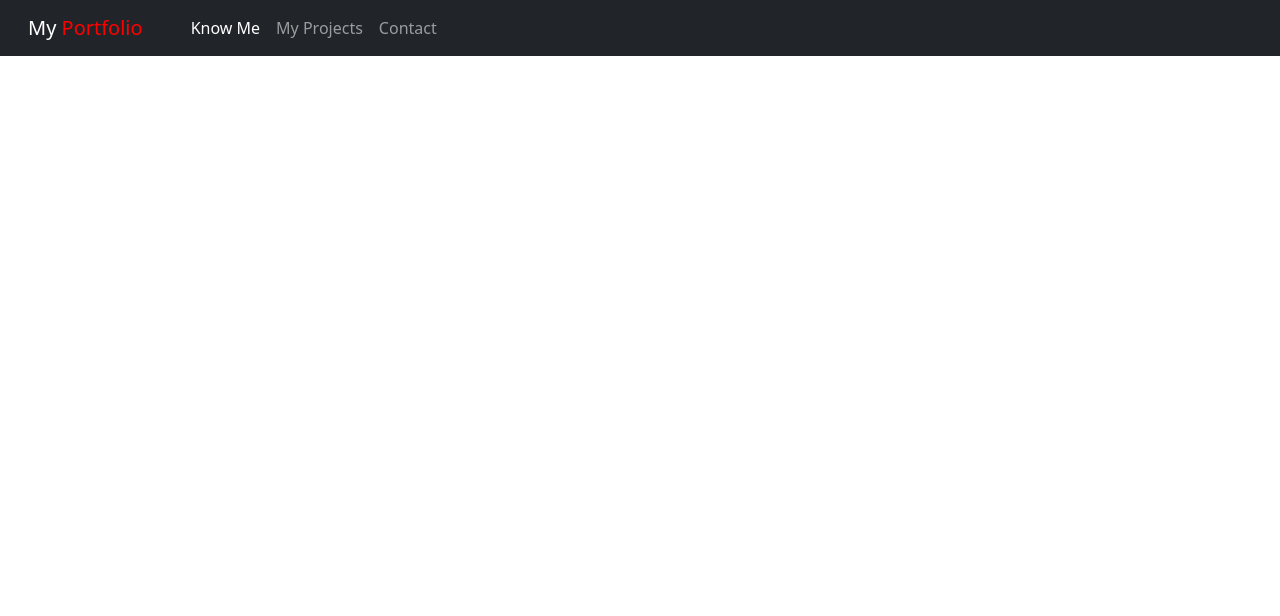
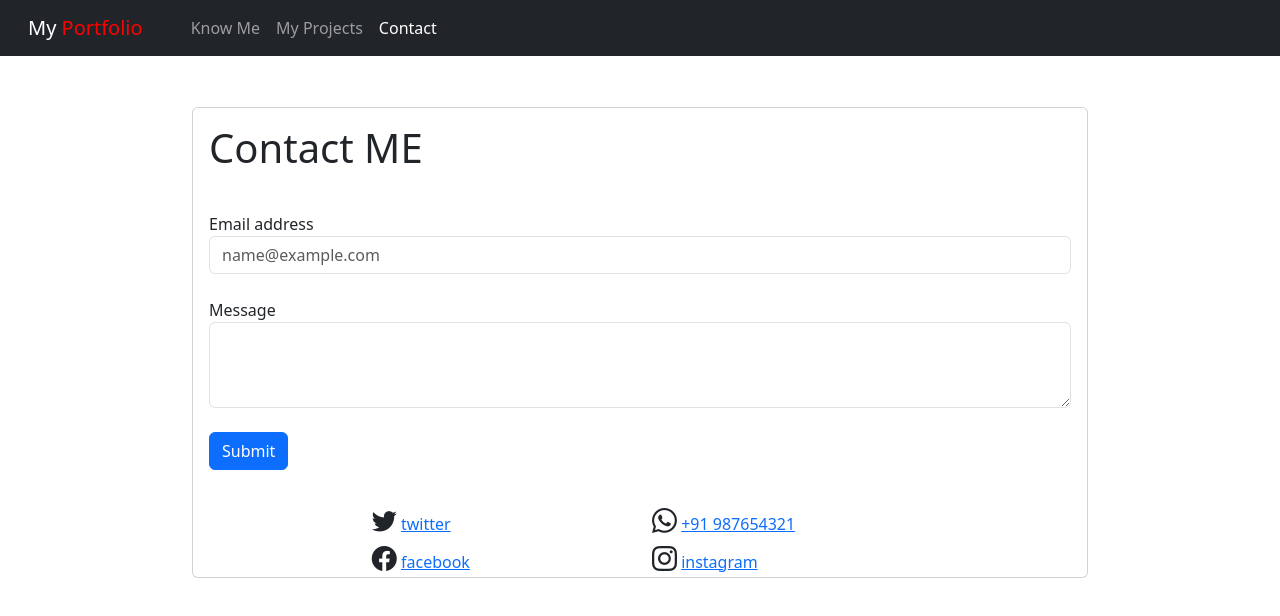
Before and after one commit to abhiraj860/my-website, a plain HTML site: page contact.html in a window 1280 px wide. Drawn offline with nearby package versions, Linux system fonts and the light colour scheme.

Commit message:
add contact.html

```diff
--- a/contact.html
+++ b/contact.html
@@ -7,7 +7,7 @@
 
     <!-- Bootstrap CSS -->
     <link rel="stylesheet" href="https://cdn.jsdelivr.net/npm/bootstrap@5.3.0-alpha3/dist/css/bootstrap.rtl.min.css" integrity="sha384-T5m5WERuXcjgzF8DAb7tRkByEZQGcpraRTinjpywg37AO96WoYN9+hrhDVoM6CaT" crossorigin="anonymous">
-
+    <link rel="stylesheet" href="https://cdn.jsdelivr.net/npm/bootstrap-icons@1.10.4/font/bootstrap-icons.css">
     <title>Contact Me</title>
   </head>
   <body>
@@ -20,19 +20,65 @@
             <div class="collapse navbar-collapse" id="navbarSupportedContent">
             <ul class="navbar-nav mr-auto mb-2 mb-lg-0">
                 <li class="nav-item">
-                <a class="nav-link active" aria-current="page" href="about.html">Know Me</a>
+                <a class="nav-link" aria-current="page" href="about.html">Know Me</a>
                 </li>
                 <li class="nav-item">
                 <a class="nav-link" href="projects.html">My Projects</a>
                 </li>
                 <li class="nav-item">
-                <a class="nav-link" href="contact.html">Contact</a>
+                <a class="nav-link active" href="contact.html">Contact</a>
                 </li>
             </ul>
             </div>
         </div>
         </nav>
 
+        <section>
+          <div style="width: 70%; margin: 4% auto">
+            <div class="card">
+              <div class="card-body">
+                <h1 class="card-title">Contact ME</h1>
+                <p class="card-text">
+                  <form>
+                    <br>
+                    <div class="form-group">
+                      <label for="exampleFormControlInput1">Email address</label>
+                      <input type="email" class="form-control" id="exampleFormControlInput1" placeholder="name@example.com">
+                    </div>
+                    <br>
+                    <div class="form-group">
+                      <label for="exampleFormControlTextarea1">Message</label>
+                      <textarea class="form-control" id="exampleFormControlTextarea1" rows="3"></textarea>
+                    </div>
+                    <br>
+                    <button class="btn btn-primary">Submit</button>
+                  </form>
+                </p>
+            </div>
+            <div style="width:60%; margin: 0px auto">
+              <div class="row">
+                <div class="col-6">
+                  <i class="bi bi-twitter" style="font-size: 25px;"></i>
+                  <a href="#">twitter</a>
+                </div>
+                <div class="col-6">
+                  <i class="bi bi-whatsapp" style="font-size: 25px ;"></i>
+                  <a href="#">+91 987654321</a>
+                </div>
+                <div class="col-6">
+                  <i class="bi bi-facebook" style="font-size: 25px ;"></i>
+                  <a href="#">facebook</a>
+                </div>
+                <div class="col-6">
+                  <i class="bi bi-instagram" style="font-size: 25px;"></i>
+                  <a href="#">instagram</a>
+                </div>
+              </div>
+            </div>
+          </div>
+          </div>
+          </div>
+        </section>
 
 
 
```
